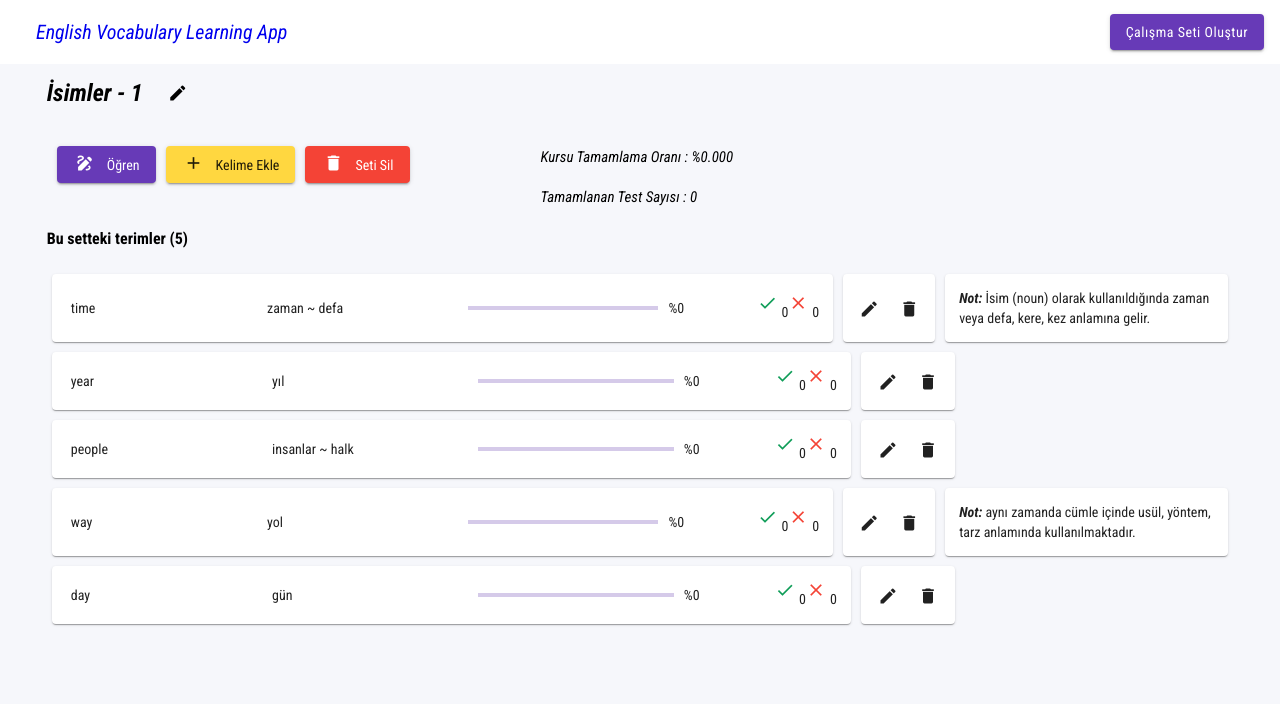
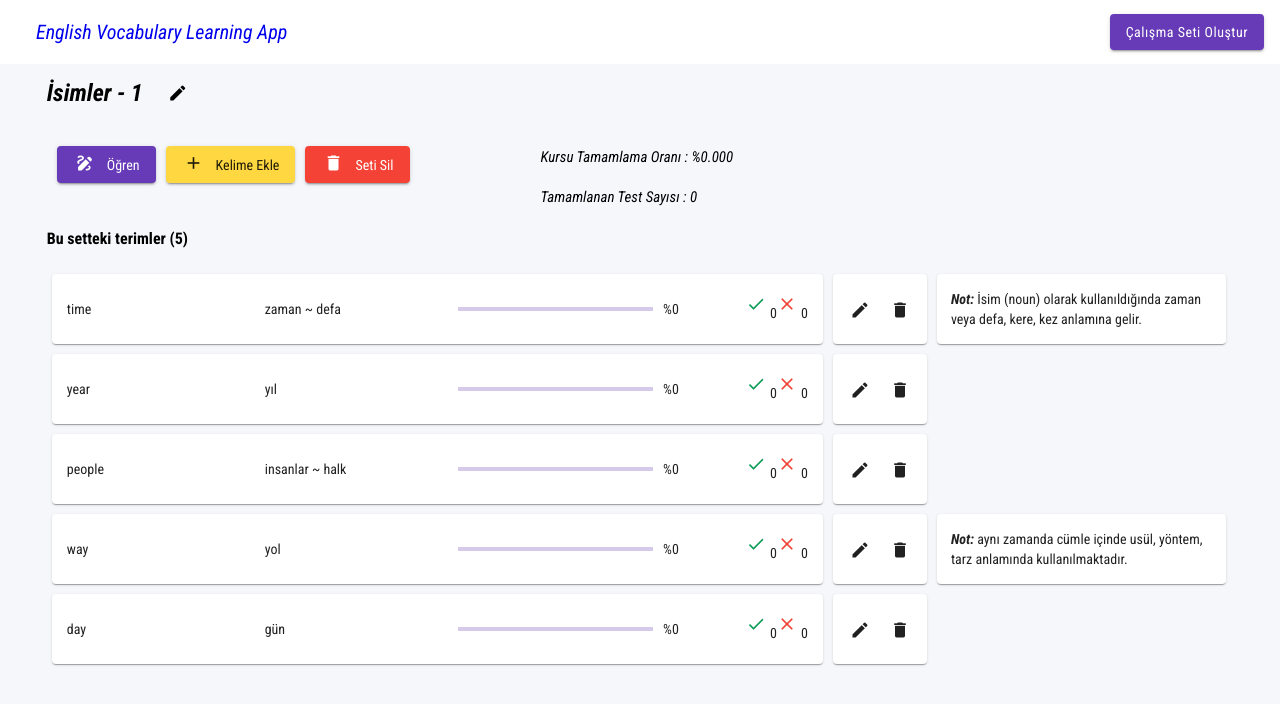
Before and after one commit to akifkaya0/english-vocabulary-learning-app, an Angular app: page /set/fe069 in a window 1280 px wide. Shown: the top 704 px of the page. Built offline with nearby package versions, Linux system fonts and the light colour scheme; data requests are answered from the project's data file.

Commit message:
added flip card to view set page

```diff
--- a/src/app/view-set/view-set.component.css
+++ b/src/app/view-set/view-set.component.css
@@ -1,23 +1,112 @@
-.container{
+.container {
   margin: 0px -30px;
 }
 
-
-mat-card{
+.mat-cardim {
   display: flex;
   flex-direction: row;
+}
+
+.height200{
+	animation: scale-in-ver-top 0.3s both;
+}
+@keyframes scale-in-ver-top {
+  0% {
+    height: 80px;
+    transform-origin: 100% 0%;
+    opacity: 1;
+  }
+  100% {
+    height: 200px;
+    transform-origin: 100% 0%;
+    opacity: 1;
+  }
+}
+.height80{
+	animation: scale-out-ver-top 0.3s both;
+}
+
+@keyframes scale-out-ver-top {
+  0% {
+    height: 200px;
+    transform-origin: 100% 0%;
+    opacity: 1;
+  }
+  100% {
+    height: 80px;
+    transform-origin: 100% 0%;
+    opacity: 1;
+  }
+}
+
+
+.utils-card {
   margin: 5px;
+  width: 90px;
+  padding: 2px;
+  justify-content: center !important;
+}
+
+.description-card {
+  margin: 5px;
+  padding: 14px;
+  width: 22%;
+}
+
+.flip-card {
+  perspective: 1000px;
+  width: 65%;
+  padding: 0px;
+  margin: 5px;
+}
+
+
+.card-body {
+  position: relative;
+  transition: transform 0.5s;
+  transform-style: preserve-3d;
+  padding: 0px;
+  height: 100%;
+  min-height: 70px;
+}
+
+.flip-card:hover .card-body {
+  transform: rotateX(180deg);
+}
+
+.card-front,
+.card-back {
+  position: absolute;
+  width: 100%;
+  height: 100%;
+  display: flex;
+  -webkit-backface-visibility: hidden;
+  /* Safari */
+  backface-visibility: hidden;
+  align-items: center;
+}
+
+.card-front {
+  justify-content: space-between;
+
+}
+
+.card-back {
+  transform: rotateX(180deg);
+  flex-direction: column;
+  justify-content: center;
+}
+
+
+mat-card {
+  display: flex;
+  flex-direction: row;
   justify-content: space-between;
   align-items: center;
-  padding: 14px;
+
 }
 
-.mat-cardim{
-  display: flex;
-  flex-direction: row;
-  width: 100%;
 
-}
 
 .example-margin {
   margin: 0 10px;
@@ -30,18 +119,18 @@ mat-card{
   width: 30%;
 }
 
-.mat-mini-fab{
+.mat-mini-fab {
   margin: 10px 0px 0px 20px;
   width: 40px;
   height: 40px;
 }
 
-.material-icons{
+.material-icons {
   font-size: 20px;
 }
 
 
-mat-form-field{
+mat-form-field {
   font-size: 16px !important;
   font-weight: 600 !important;
 }
--- a/src/app/view-set/view-set.component.html
+++ b/src/app/view-set/view-set.component.html
@@ -48,12 +48,16 @@
   </div>
 
   <h3><b>Bu setteki terimler ({{set?.words?.length}})</b></h3>
-  <div class="mat-cardim" [id]="'wordCard' +i" *ngFor="let word of set?.words ; let i = index">
-    <mat-card style="width: 65%;">
-      <div style="width: 15%; padding: 5px;">
+  <div class="mat-cardim" [ngClass]="{'height200' : cardHover[i] , 'height80': cardHover[i] === false}" [id]="'wordCard' +i" *ngFor="let word of set?.words ; let i = index">
+
+
+    <div class="flip-card" (mouseleave)="cardHover[i] = false" (mouseenter)="cardHover[i] = true">
+      <mat-card class="card-body">
+        <div class="card-front">
+          <div style="width: 15%; padding: 15px;">
             {{word.english}}
           </div>
-      <div style="width: 15%; padding: 5px;">
+          <div style="width: 15%; padding: 15px;">
             {{word.turkish.first + (word.turkish.second ? " ~ " : "") + word.turkish.second}}
           </div>
           <div class="example-section">
@@ -62,15 +66,34 @@
             </mat-progress-bar>
             <span>%{{word.rating}}</span>
           </div>
-      <div>
+          <div style="padding: 15px;">
             <mat-icon style="color:#0f9d58 ;">check</mat-icon>
             <span>{{word.trueAnswer}}</span>
             <mat-icon color="warn">close</mat-icon>
             <span>{{word.falseAnswer}}</span>
           </div>
+        </div>
+
+        <div class="card-back">
+          <div style="width: 100%; padding: 5px; display: flex;">
+            <div style="margin-left: 7.5%; width: 40%;">{{word.sentences[0].english}}</div>
+            <div style="width: 50%;">{{word.sentences[0].description}}</div>
+          </div>
+          <div style="width: 100%; padding: 5px; display: flex;">
+            <div style="margin-left: 7.5%; width: 40%;">{{word.sentences[1].english}}</div>
+            <div style="width: 50%;">{{word.sentences[1].description}}</div>
+          </div>
+          <div style="width: 100%; padding: 5px; display: flex;">
+            <div style="margin-left: 7.5%; width: 40%;">{{word.sentences[2].english}}</div>
+            <div style="width: 50%;">{{word.sentences[2].description}}</div>
+          </div>
+        </div>
+
       </mat-card>
+    </div>
 
-    <mat-card style="width:90px; padding: 2px; justify-content: center;">
+
+    <mat-card class="utils-card">
       <button mat-icon-button [routerLink]="'/' + set?.id + '/word/'+word.id">
         <mat-icon>edit</mat-icon>
       </button>
@@ -79,7 +102,7 @@
       </button>
     </mat-card>
 
-    <mat-card style="width:22%;" *ngIf="word.description !== ''">
+    <mat-card class="description-card" *ngIf="word.description !== ''">
       <p><i><b>Not: </b></i>{{word.description}}</p>
     </mat-card>
 
--- a/src/app/view-set/view-set.component.ts
+++ b/src/app/view-set/view-set.component.ts
@@ -1,4 +1,4 @@
-import { Component, ElementRef, OnInit, ViewChild } from '@angular/core';
+import { Component, ElementRef, HostListener, OnInit, ViewChild } from '@angular/core';
 import { MatDialog, MatDialogRef } from '@angular/material/dialog';
 import { ActivatedRoute, Router } from '@angular/router';
 import { StudySet } from '../entitiy/study-set';
@@ -19,6 +19,8 @@ export class ViewSetComponent implements OnInit {
   set: StudySet | undefined;
   setTitleInput: string | undefined = "";
   setTitleEdit: boolean = false;
+
+  cardHover : boolean[] = [];
 
   ngOnInit(): void {
     this.route.paramMap.subscribe(params => this.service.getStudySetById(params.get('setId')).subscribe(res => this.set = res));
@@ -57,4 +59,5 @@ export class ViewSetComponent implements OnInit {
     });
   }
 
+
 }
```
Lines whose indentation alone changed are shown as unchanged.
